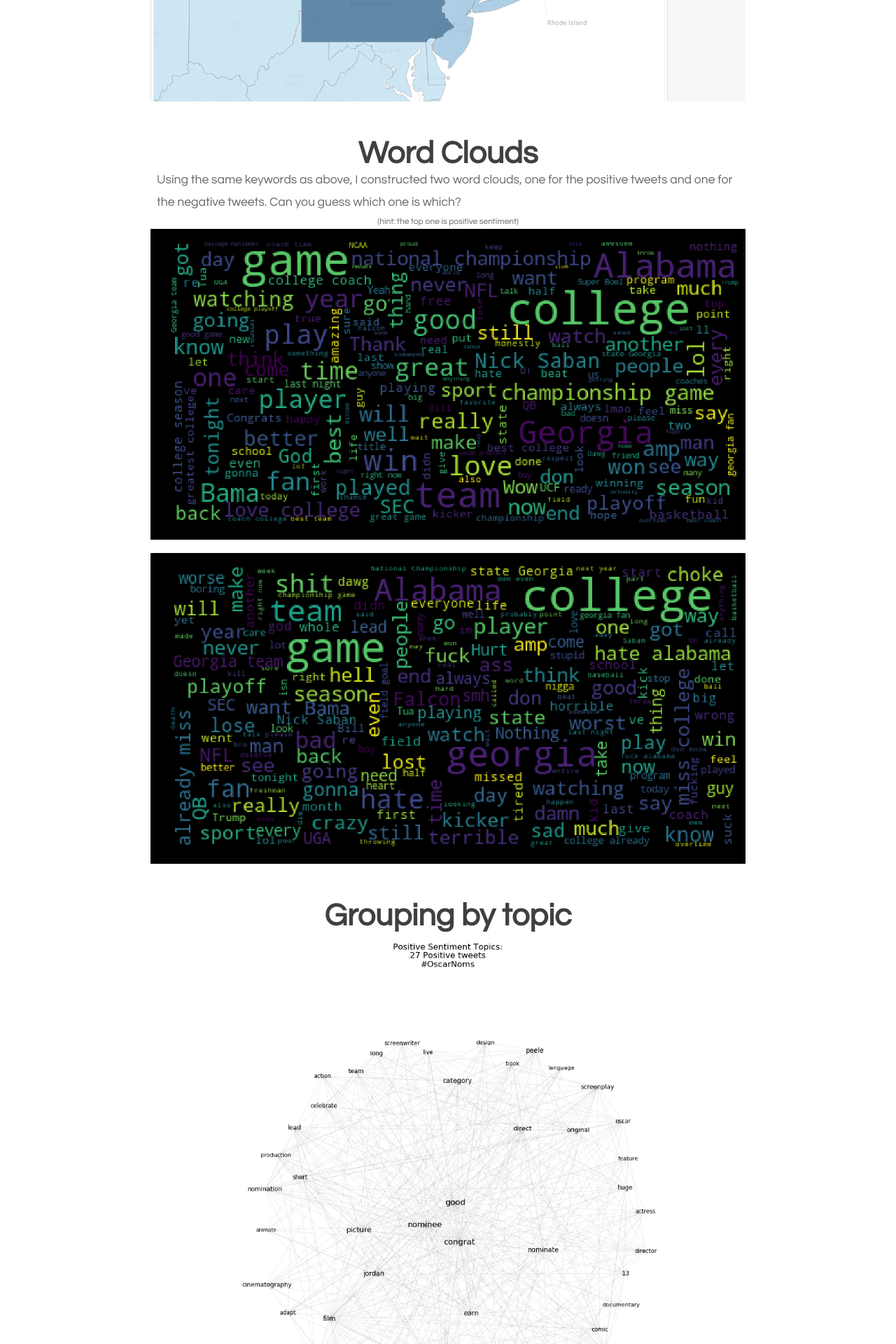
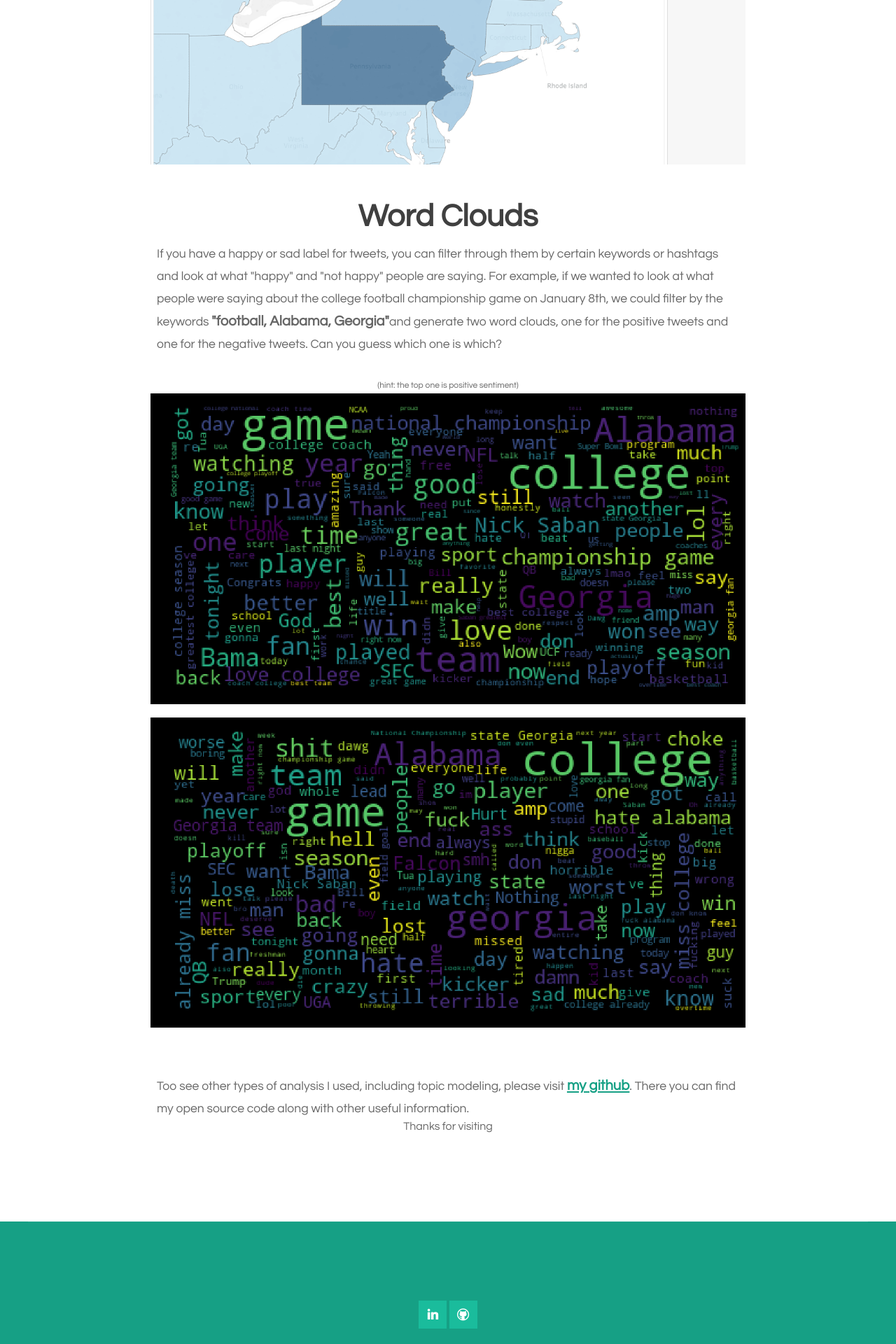
Before and after one commit to tyleratk/twitter-sentiment, a Flask app: page /about in a window 1280 px wide. Shown: the part 2560-4480 px from the top of the page at 70% size. Run offline with Flask 2, Linux system fonts and the light colour scheme; parts of the project's set-up code (start-up, migrations or seed data) failed here and were passed over.

Commit message:
Adds linked in and github links, cleans up html

```diff
--- a/web_app/static/css/main.css
+++ b/web_app/static/css/main.css
@@ -103,7 +103,6 @@
 	p
 	{
 		line-height: 180%;
-		font-size:110%
 	}
 
 	strong
@@ -588,6 +587,13 @@
 	#page-p {
 		margin: auto;
 		width: 65%;
+		font-size:110%;
+	}
+	#page-p .big {
+		margin: auto;
+		width: 65%;
+		font-size:115%;
+		font-weight: bold;
 	}
 
 	#page
--- a/web_app/templates/about.html
+++ b/web_app/templates/about.html
@@ -50,8 +50,8 @@
 				</ul>
 			</div>
 			<ul class="contact">
-				<li><a href="#" class="icon icon-linkedin"><span></span></a></li>
-				<li><a href="#" class="icon icon-github"><span></span></a></li>
+				<li><a href="https://www.linkedin.com/in/tyleratk/" target="_blank" class="icon icon-linkedin"><span></span></a></li>
+				<li><a href="https://github.com/tyleratk/twitter" target="_blank" class="icon icon-github"><span></span></a></li>
 			</ul>
 			</br></br>
 			<p style="color:white;">Using machine learning and natural-language-processing to determine whether someone is happy or not, based off of their tweets.</p>
@@ -75,10 +75,10 @@
 			</tr>
 			<tr>
 				<th>
-					<img src='/static/images/happy_tweet.png' width='350'><br>
+					<img src='/static/images/happy_tweet.png' width='450'><br>
 				</th>
 				<th>
-					<img src='/static/images/sad_tweet.png' width='350'>
+					<img src='/static/images/sad_tweet.png' width='450'>
 				</th>
 			</tr>
 		</table>
@@ -88,7 +88,7 @@
 		<h3>Collecting Data</h3>
 		<p id="page-p">I collected my data using twitter's streaming API. Over the course of about a week I collected a total of 800k tweets that were sent out from the United States. After receiving a tweet from the API, I parsed it to pull out only the data I wanted, the text, time, location, etc and saved it to a mongo database.</p><br>
 		<h3>Modeling</h3>
-		<p id="page-p">To get sentiment, I used a package built into the python package nltk called Vader which stands for Valence Aware Dictionary and sEntiment Reasoner. It is a lexicon and rule-based sentiment analyzer that performs extremely well with sentiments expressed in social media. Social media is hard for natural language processing because people rarely use proper sentence structure and tend to use a lot of slang, and this is where Vader outperforms other tools. Using the examples from above, we can get a sentiment score of the tweet. After cleaning the text we get a score composite score of <b>.99</b> and <b>-.98</b> respectively.<br><br>
+		<p id="page-p">To get sentiment, I used a package built into the python package nltk called Vader. It is a lexicon and rule-based sentiment analyzer that performs extremely well with sentiments expressed in social media. Social media is hard for natural language processing because people rarely use proper sentence structure and tend to use a lot of slang, and this is where Vader outperforms other tools. Using the examples from above, we can get a sentiment score of the tweet. After cleaning the text we get a score composite score of <span class='big'>.99 and -.98</span> respectively.<br><br>
 		After labeling my tweets on a scale from -1 to 1, I decided to create a range for positive, neutral, and negative tweets and chose >= .1 as positive, > -0.1 and < 0.1 as neutral and <= -0.1 as negative. After cleaning the tweets to remove links, usernames, and hashtags I then created combinations of the following models paired with both CountVectorizer and TfidfVectorizer: Naive Bayes, LinearSVC, and Random Forest Classifier. Ultimately, the LinearSVC along with CountVectorizer performed the best.<br><br>
 		<!-- The CountVectorizer simply turns all my tweets into a matrix of token counts.  -->
 
@@ -101,41 +101,36 @@
 	<div class="title">
 		<h2>Other Plots</h2><br>
 		<p id="page-p">
-			To apply this to a real topic, I filtered tweets containing words and hashtags that related to the two NFL teams playing in Super Bowl LII. I created two groups, one about the Patriots (‘pats, brady, patriots’ etc.) and one about the Eagles (‘eagles’,‘Philadelphia’,‘nick foles’, etc.). Not surprisingly, most people from Massachusetts were tweeting about the Patriots and same for Pennsylvania and the Eagles.
-		</p><br>
+			To apply this to a real topic, I filtered tweets containing words and hashtags that related to the two NFL teams playing in Super Bowl LII. I created two groups, one about the Patriots <span class='big'>(‘pats, brady, patriots’ etc.)</span> and one about the Eagles <span class='big'>(‘eagles’,‘Philadelphia’,‘nick foles’, etc.)</span>. Not surprisingly, most people from Massachusetts were tweeting about the Patriots and same for Pennsylvania and the Eagles.
+		</p><br><br>
+    <h3>Number of tweets about the Patriots</h3>
 		<img src="/static/images/pats.png" width='850'><br><br>
+    <h3>Number of tweets about the Eagles</h3>
 		<img src="/static/images/eagles.png" width='850'><br><br><br><br>
-		<h2>Word Clouds</h2>
+
+
+		<h2>Word Clouds</h2><br>
 		<p id="page-p">
-			Using the same keywords as above, I constructed two word clouds, one for the positive tweets and one for the negative tweets. Can you guess which one is which?
+      If you have a happy or sad label for tweets, you can filter through them by certain keywords or hashtags and look at what "happy" and "not happy" people are saying. For example, if we wanted to look at what people were saying about the college football championship game on January 8th, we could filter by the keywords <span class='big'>"football, Alabama, Georgia"</span>and generate two word clouds, one for the positive tweets and one for the negative tweets. Can you guess which one is which?<br><br>
 		</p>
 		<p id="page-p" style="font-size: 75%;text-align: center;">
 			(hint: the top one is positive sentiment)
 		</p>
 		<img src="/static/images/pos_cloud.png" width='850'><br><br>
 		<img src="/static/images/neg_cloud.png" width='850'><br><br><br><br>
-		<h2>Grouping by topic</h2>
+		<h2></h2><br>
 		<p id="page-p">
-
-		</p>
-		<img src="/static/images/pos_semantic.png" width='850'>
-		<img src="/static/images/neg_semantic.png" width='850'><br><br>
-
-	</div>
+      Too see other types of analysis I used, including topic modeling, please visit <span class='big'><a href='https://github.com/tyleratk/twitter'>my github</a></span>. There you can find my open source code along with other useful information.<br></p>
+      Thanks for visiting
 	<p></p>
 	</div>
 </div>
 
-<div id="wrapper2">
 
-</div>
 <div id="copyright" class="container">
 		<ul class="contact" style="width: 70%;margin: auto;">
-			<li><a href="#" class="icon icon-twitter"><span>Twitter</span></a></li>
-			<li><a href="#" class="icon icon-facebook"><span></span></a></li>
-			<li><a href="#" class="icon icon-dribbble"><span>Pinterest</span></a></li>
-			<li><a href="#" class="icon icon-tumblr"><span>Google+</span></a></li>
-			<li><a href="#" class="icon icon-rss"><span>Pinterest</span></a></li>
+      <li><a href="https://www.linkedin.com/in/tyleratk/" target="_blank" class="icon icon-linkedin"><span></span></a></li>
+      <li><a href="https://github.com/tyleratk/twitter" target="_blank" class="icon icon-github"><span></span></a></li>
 		</ul>
 </div>
 </body>
```
Also changed, not shown: web_app/app.py (+2 -5 lines), web_app/templates/demo.html (+4 -17 lines), web_app/templates/index.html (+9 -12 lines), web_app/templates/results.html (+4 -18 lines).
